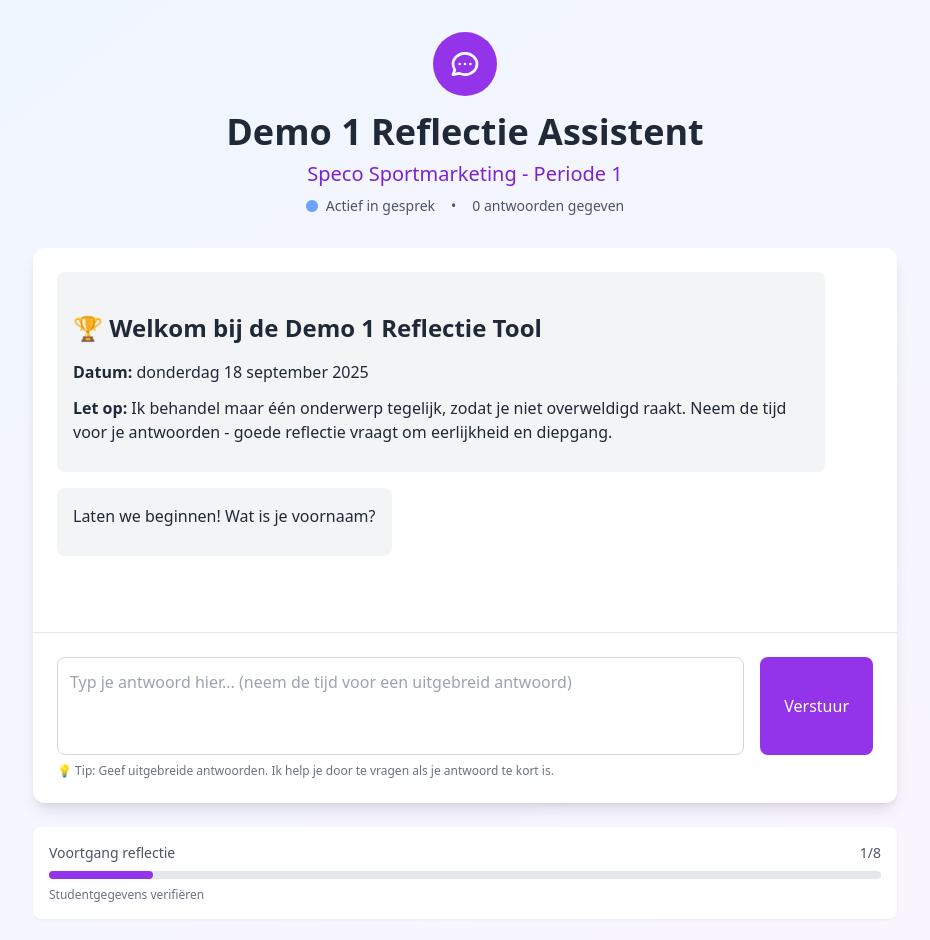
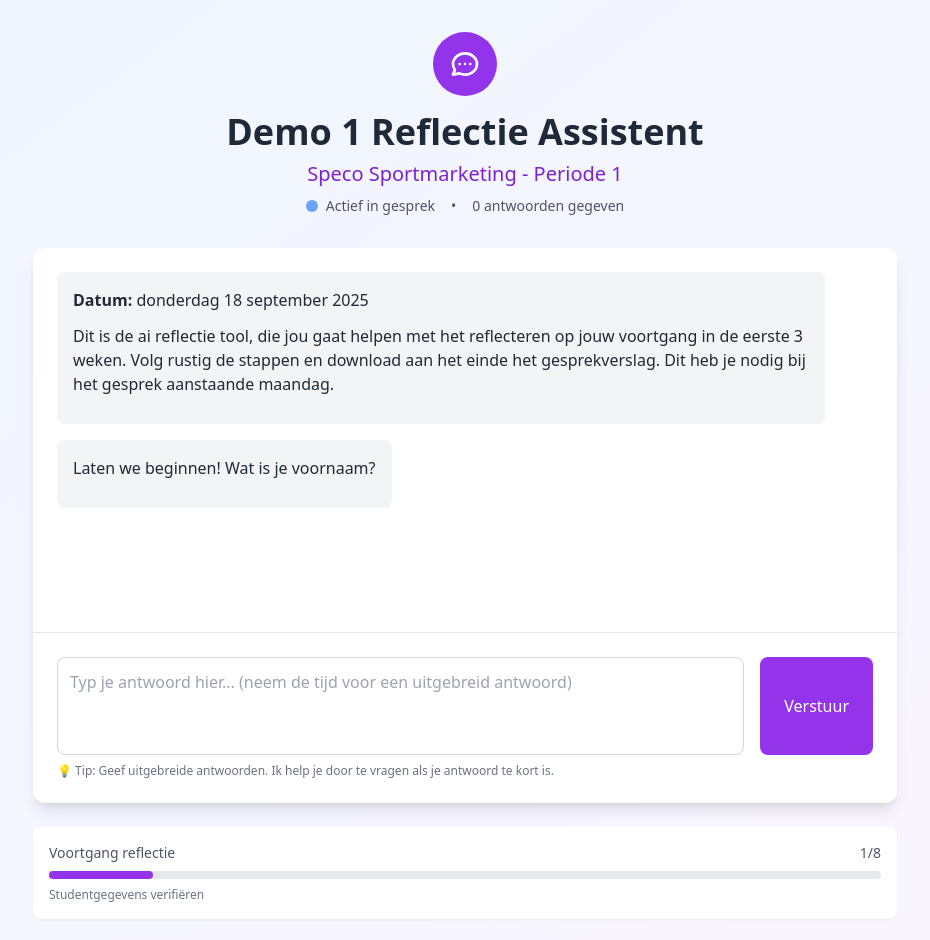
Before and after one commit to Maik130/Demo1new, a Next.js app: page / in a window 1280 px wide. Shown: the top 940 px of the page, without its empty margins (175-1105 px from the left). Built offline with nearby package versions, Linux system fonts and the light colour scheme.

Commit message:
Update welcome message text

```diff
--- a/src/components/ChatbotReflection.tsx
+++ b/src/components/ChatbotReflection.tsx
@@ -125,11 +125,9 @@ export default function ChatbotReflection() {
       day: 'numeric'
     })
 
-    return `# 🏆 Welkom bij de Demo 1 Reflectie Tool
+    return `**Datum:** ${today}
 
-**Datum:** ${today}
-
-**Let op:** Ik behandel maar één onderwerp tegelijk, zodat je niet overweldigd raakt. Neem de tijd voor je antwoorden - goede reflectie vraagt om eerlijkheid en diepgang.`
+Dit is de ai reflectie tool, die jou gaat helpen met het reflecteren op jouw voortgang in de eerste 3 weken. Volg rustig de stappen en download aan het einde het gesprekverslag. Dit heb je nodig bij het gesprek aanstaande maandag.`
   }
 
   const handleUserInput = async (input: string) => {
```
